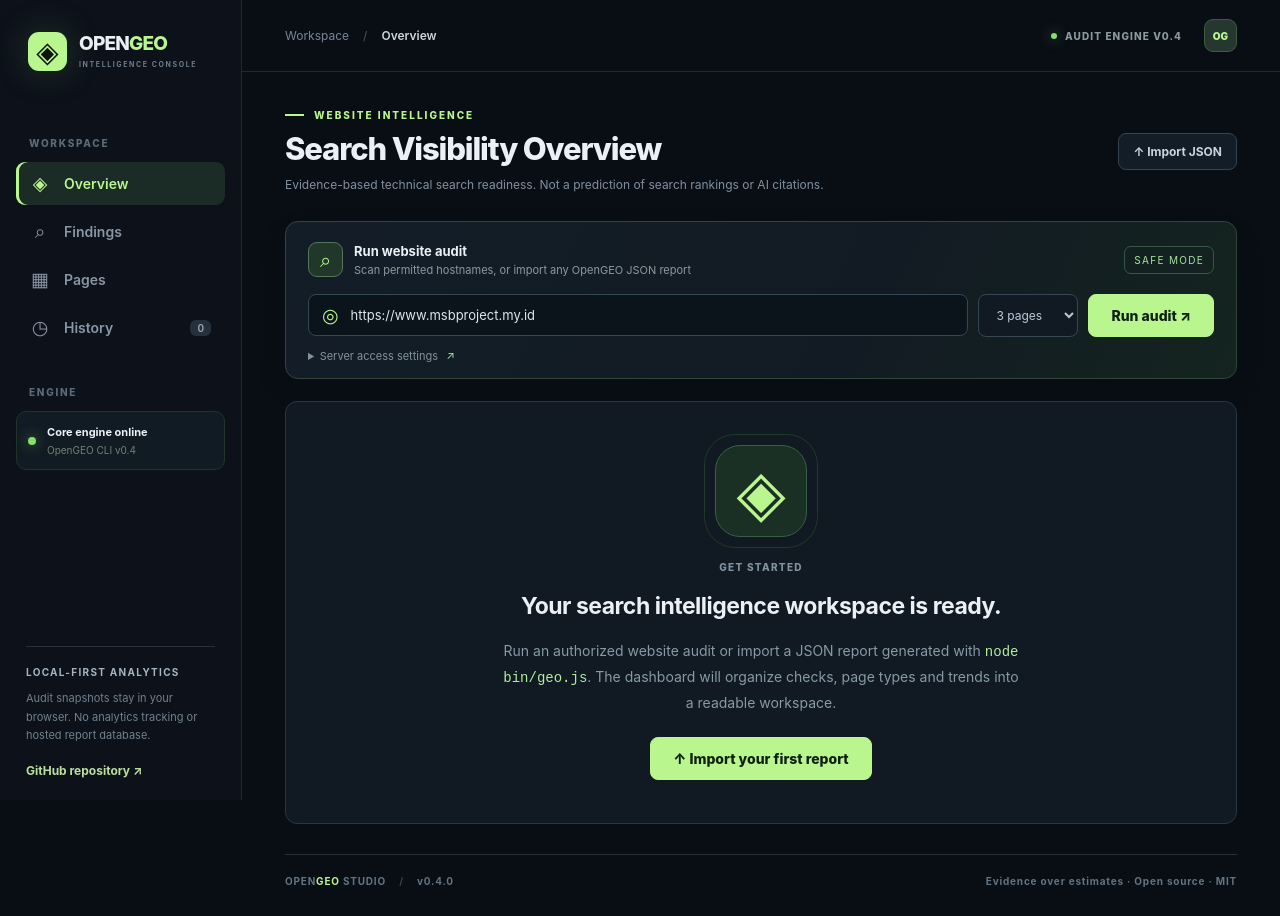
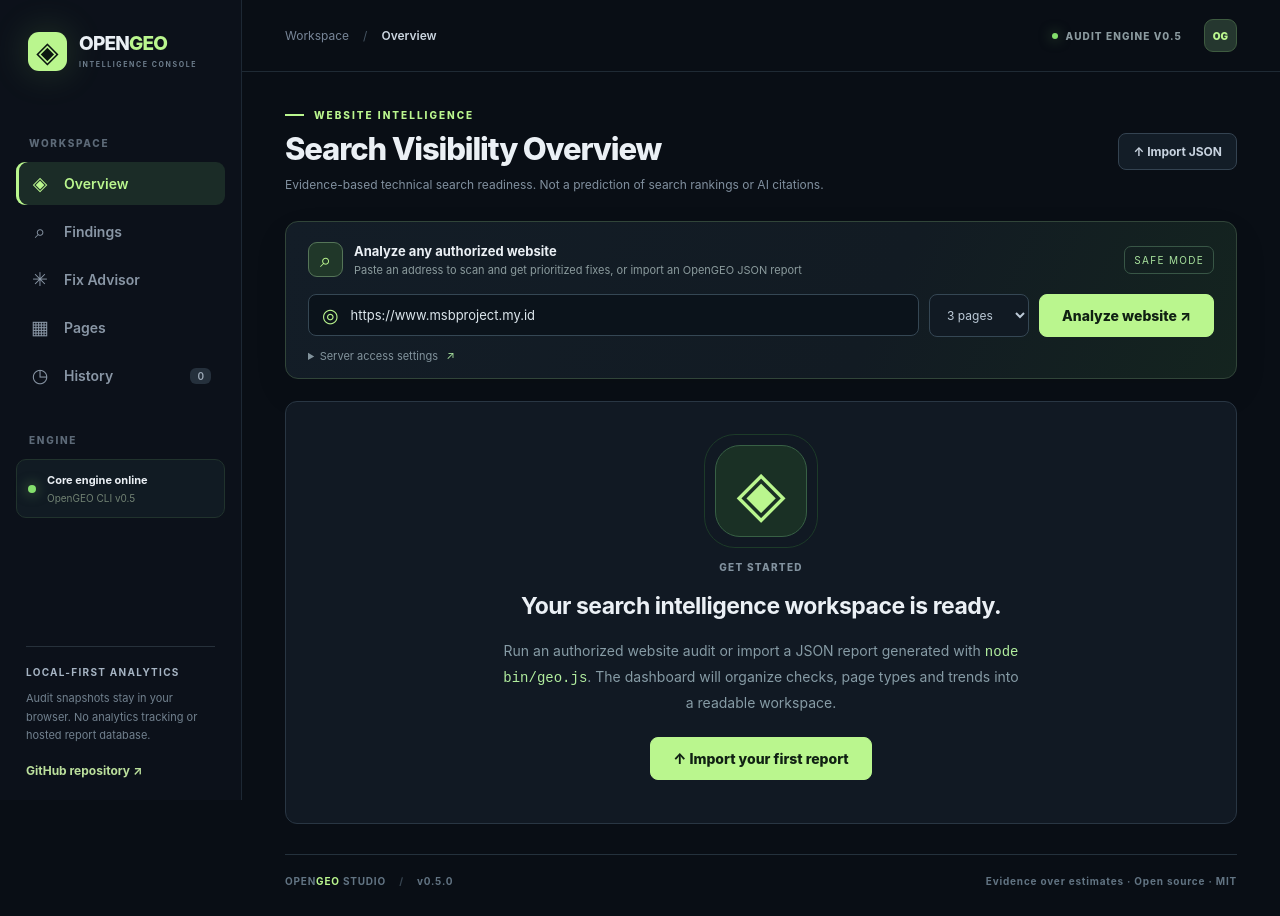
Before and after one commit to ariefzzz5421/GEO, a Next.js app: page / in a window 1280 px wide. Built offline with nearby package versions, Linux system fonts and the light colour scheme.

Commit message:
feat: paste URL auto-normalization and direct navigation to Fix Advisor after audit

```diff
--- a/app/page.jsx
+++ b/app/page.jsx
@@ -2,11 +2,13 @@
 
 import { useEffect, useMemo, useRef, useState } from "react";
 import { compareReports, findings, MAX_FILE_BYTES, rememberReport, reportKey, validateReport } from "../lib/dashboard.js";
+import Solutions from "./solutions.jsx";
 
 const START_URL = "https://www.msbproject.my.id";
 const NAV = [
   { id: "overview", icon: "◈", label: "Overview" },
   { id: "findings", icon: "⌕", label: "Findings" },
+  { id: "solutions", icon: "✳", label: "Fix Advisor" },
   { id: "pages", icon: "▦", label: "Pages" },
   { id: "history", icon: "◷", label: "History" }
 ];
@@ -15,6 +17,14 @@
   "not-tested": "Not tested", "not-applicable": "Not applicable"
 };
 const types = ["all", "category", "article", "product", "other"];
+function normalizeInput(raw) {
+  const value = raw.trim();
+  if (!value) throw new Error("Enter a website address to scan.");
+  const full = /^[a-z][a-z0-9+.-]*:/i.test(value) ? value : "https://" + value;
+  const url = new URL(full);
+  if (!["https:", "http:"].includes(url.protocol) || !url.hostname) throw new Error("Enter a valid public HTTP(S) website URL.");
+  return url.toString();
+}
 function safeDate(value) {
   if (!value) return "Unknown date";
   const date = new Date(value);
@@ -102,9 +112,9 @@
     const report = validateReport(data);
     setReports((prev) => rememberReport(prev, report));
     setSelected(reportKey(report));
-    setView("overview");
+    setView("solutions");
     setSearch("");
-    setMessage("Report added. History is stored in this browser only.");
+    setMessage("Analysis complete. Review prioritized fixes and optimization opportunities below.");
   }
   async function importJson(event) {
     const file = event.target.files?.[0];
@@ -125,7 +135,7 @@
       const res = await fetch("/api/audit", {
         method: "POST", cache: "no-store",
         headers: { "Content-Type": "application/json", ...(accessKey ? { "x-opengeo-key": accessKey } : {}) },
-        body: JSON.stringify({ url: url.trim(), maxPages: Number(maxPages) })
+        body: JSON.stringify({ url: normalizeInput(url), maxPages: Number(maxPages) })
       });
       const data = await res.json();
       if (!res.ok) throw new Error(data.error || "Server audit failed.");
@@ -148,19 +158,19 @@
         </button>)}
       </nav>
       <div className="side-section section-gap">ENGINE</div>
-      <div className="engine-card"><span className="status-dot"/><div><strong>Core engine online</strong><small>OpenGEO CLI v0.4</small></div></div>
+      <div className="engine-card"><span className="status-dot"/><div><strong>Core engine online</strong><small>OpenGEO CLI v0.5</small></div></div>
       <div className="sidebar-bottom"><div className="sidebar-separator"/><div className="side-mini">LOCAL-FIRST ANALYTICS</div><p>Audit snapshots stay in your browser. No analytics tracking or hosted report database.</p><a href="https://github.com/ariefzzz5421/GEO" rel="noreferrer" target="_blank">GitHub repository ↗</a></div>
     </aside>
 
     <main className="main-area">
-      <header className="topbar"><div className="breadcrumb"><span>Workspace</span><span className="chevron">/</span><strong>{NAV.find((n) => n.id === view)?.label}</strong></div><div className="top-right"><span className="top-live"><i/> AUDIT ENGINE V0.4</span><span className="avatar">OG</span></div></header>
+      <header className="topbar"><div className="breadcrumb"><span>Workspace</span><span className="chevron">/</span><strong>{NAV.find((n) => n.id === view)?.label}</strong></div><div className="top-right"><span className="top-live"><i/> AUDIT ENGINE V0.5</span><span className="avatar">OG</span></div></header>
       <div className="content">
-        <div className="heading-row"><div><div className="eyebrow"><span className="eyebrow-line"/> WEBSITE INTELLIGENCE</div><h1>{view === "overview" ? "Search Visibility Overview" : view === "findings" ? "Audit Findings" : view === "pages" ? "Page Explorer" : "Scan History"}</h1><p className="lead">Evidence-based technical search readiness. Not a prediction of search rankings or AI citations.</p></div><button className="button-ghost" onClick={() => inputFile.current?.click()} type="button">↑ Import JSON</button></div>
+        <div className="heading-row"><div><div className="eyebrow"><span className="eyebrow-line"/> WEBSITE INTELLIGENCE</div><h1>{view === "overview" ? "Search Visibility Overview" : view === "findings" ? "Audit Findings" : view === "pages" ? "Page Explorer" : view === "solutions" ? "Fix Advisor" : "Scan History"}</h1><p className="lead">Evidence-based technical search readiness. Not a prediction of search rankings or AI citations.</p></div><button className="button-ghost" onClick={() => inputFile.current?.click()} type="button">↑ Import JSON</button></div>
         <input aria-label="Import OpenGEO JSON report" type="file" accept="application/json,.json" className="sr-only" ref={inputFile} onChange={importJson}/>
         <section className="scan-panel" aria-label="Start a new audit">
-          <div className="panel-title"><span className="pulse-icon">⌕</span><div><strong>Run website audit</strong><small>Scan permitted hostnames, or import any OpenGEO JSON report</small></div><span className="scan-kicker">SAFE MODE</span></div>
-          <form className="scan-form" onSubmit={scan}><div className="input-main"><span>◎</span><input value={url} onChange={(e) => setUrl(e.target.value)} required type="url" placeholder="https://your-site.com" aria-label="Website URL"/></div><select aria-label="Maximum pages" value={maxPages} onChange={(e) => setMaxPages(e.target.value)}><option value="1">1 page</option><option value="3">3 pages</option><option value="5">5 pages</option></select><button type="submit" className="button-primary" disabled={busy}>{busy ? "Scanning…" : "Run audit ↗"}</button></form>
-          <details className="advanced"><summary>Server access settings <span>↗</span></summary><p>Live scans require a configured <code>OPEN_GEO_ALLOWED_HOSTS</code> and, in production, an API key. Imports always work without credentials.</p><input aria-label="Audit API key" type="password" placeholder="Private audit access key (not saved)" autoComplete="off" value={accessKey} onChange={(e) => setAccessKey(e.target.value)}/></details>
+          <div className="panel-title"><span className="pulse-icon">⌕</span><div><strong>Analyze any authorized website</strong><small>Paste an address to scan and get prioritized fixes, or import an OpenGEO JSON report</small></div><span className="scan-kicker">SAFE MODE</span></div>
+          <form className="scan-form" onSubmit={scan}><div className="input-main"><span>◎</span><input value={url} onChange={(e) => setUrl(e.target.value)} required type="text" inputMode="url" autoComplete="url" placeholder="your-website.com or https://your-website.com" aria-label="Website URL"/></div><select aria-label="Maximum pages" value={maxPages} onChange={(e) => setMaxPages(e.target.value)}><option value="1">1 page</option><option value="3">3 pages</option><option value="5">5 pages</option></select><button type="submit" className="button-primary" disabled={busy}>{busy ? "Analyzing…" : "Analyze website ↗"}</button></form>
+          <details className="advanced"><summary>Server access settings <span>↗</span></summary><p>Live scans require a server API key and either a hostname allowlist or explicit admin-only public-host mode. Imports work without credentials. For any public domain, configure OPEN_GEO_ALLOW_AUTHENTICATED_PUBLIC_HOSTS=true and OPEN_GEO_API_KEY in Vercel; rate-limit and protect access to the API.</p><input aria-label="Audit API key" type="password" placeholder="Private audit access key (not saved)" autoComplete="off" value={accessKey} onChange={(e) => setAccessKey(e.target.value)}/></details>
         </section>
         {message && <div className="notice" role="status"><span>ⓘ</span>{message}<button type="button" onClick={() => setMessage("")} aria-label="Dismiss message">×</button></div>}
         {current ? <>
@@ -176,7 +186,7 @@
               </section>
             </div>
             <div className="overview-grid">
-              <section className="panel attention-panel"><div className="panel-heading"><div><div className="overline">PRIORITY QUEUE</div><h2>Findings to review</h2></div><button className="text-action" onClick={()=>setView("findings")}>View all ↗</button></div>
+              <section className="panel attention-panel"><div className="panel-heading"><div><div className="overline">PRIORITY QUEUE</div><h2>Findings to review</h2></div><button className="text-action" onClick={()=>setView("solutions")}>See fixes ↗</button></div>
                 {findings(current).length ? findings(current).slice(0,4).map((f,i)=><IssueRow finding={f} key={i}/>) : <Empty title="No warnings or failures detected" detail="This does not confirm indexing or AI citation visibility."/>}
               </section>
               <section className="panel history-panel"><div className="panel-heading"><div><div className="overline">COMPARE SNAPSHOTS</div><h2>Change since last scan</h2></div>{otherReports.length > 0 && <select className="compare-select" aria-label="Compare against report" value={baseline || reportKey(otherReports[0])} onChange={(e)=>setBaseline(e.target.value)}>{otherReports.map((r)=><option value={reportKey(r)} key={reportKey(r)}>{safeDate(r.scannedAt)}</option>)}</select>}</div>
@@ -184,11 +194,12 @@
               </section>
             </div>
           </>}
+          {view === "solutions" && <Solutions report={current}/>}
           {view === "findings" && <section className="panel full-panel"><div className="toolbar"><div className="filter-tabs">{[["problems","Issues"],["fail","Failed"],["warn","Warnings"],["not-tested","Not tested"],["not-applicable","N/A"],["all","All"]].map(([value,label])=><button key={value} className={statusFilter===value?"chosen":""} onClick={()=>setStatusFilter(value)}>{label}</button>)}</div><input aria-label="Search findings" className="search-input" placeholder="Search findings…" value={search} onChange={(e)=>setSearch(e.target.value)}/></div><div className="list-count">{issueList.length} finding(s)</div>{issueList.length ? issueList.map((f,i)=><IssueRow key={i} finding={f}/>) : <Empty title="Nothing matches this filter" detail="Choose another status or clear the search field."/>}</section>}
           {view === "pages" && <section className="panel full-panel"><div className="toolbar"><div className="filter-tabs">{types.map((value)=><button key={value} className={typeFilter===value?"chosen":""} onClick={()=>setTypeFilter(value)}>{value === "all"?"All pages":value}</button>)}</div><input aria-label="Search pages" className="search-input" placeholder="Find URL or title…" value={search} onChange={(e)=>setSearch(e.target.value)}/></div><div className="table-wrap"><table><thead><tr><th>PAGE</th><th>TYPE</th><th>WORDS</th><th>ISSUES</th><th>CHECKS</th></tr></thead><tbody>{filteredPages.map((p,i)=>{const problems=p.checks.filter((x)=>["fail","warn"].includes(x.status)).length;return <tr key={p.url+i}><td><a href={p.url} target="_blank" rel="noopener noreferrer" title={p.url}>{p.title || shortUrl(p.url)} ↗</a><small>{shortUrl(p.url)}</small></td><td><span className="type-badge">{p.pageType || "other"}</span></td><td>{p.words ?? "—"}</td><td><span className={problems?"bad-number":"good-number"}>{problems}</span></td><td>{p.checks.length}</td></tr>})}</tbody></table></div>{!filteredPages.length&&<Empty title="No pages found" detail="Change your search term or page type filter."/>}</section>}
           {view === "history" && <section className="panel full-panel"><div className="panel-heading"><div><div className="overline">THIS DEVICE ONLY</div><h2>Saved audit snapshots</h2></div><button className="text-action danger-text" onClick={clearHistory}>Clear local history</button></div><div className="history-list">{reports.map((r)=><div className="history-row" key={reportKey(r)}><div className="history-indicator"/><div><strong>{new URL(r.target).hostname}</strong><p>{safeDate(r.scannedAt)} · {r.pages.length} pages · {r.summary?.warnings || 0} warnings</p></div><div className="history-score">{r.summary?.score ?? "—"}/100</div><button className="button-outline" onClick={()=>{setSelected(reportKey(r));setView("overview");}}>Open ↗</button></div>)}</div></section>}
         </> : <section className="panel welcome-panel"><div className="welcome-graphic"><span>◈</span><i/></div><div className="overline">GET STARTED</div><h2>Your search intelligence workspace is ready.</h2><p>Run an authorized website audit or import a JSON report generated with <code>node bin/geo.js</code>. The dashboard will organize checks, page types and trends into a readable workspace.</p><button className="button-primary" onClick={()=>inputFile.current?.click()}>↑ Import your first report</button></section>}
-        <footer className="footer"><span>OPEN<span className="accent-text">GEO</span> STUDIO <span className="footer-divider">/</span> v0.4.0</span><span>Evidence over estimates · Open source · MIT</span></footer>
+        <footer className="footer"><span>OPEN<span className="accent-text">GEO</span> STUDIO <span className="footer-divider">/</span> v0.5.0</span><span>Evidence over estimates · Open source · MIT</span></footer>
       </div>
     </main>
   </div>;
```
